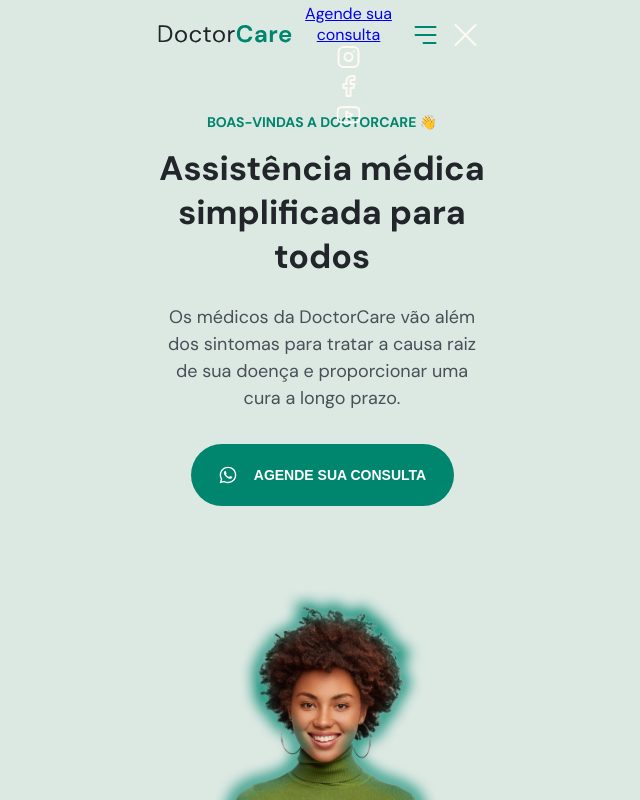
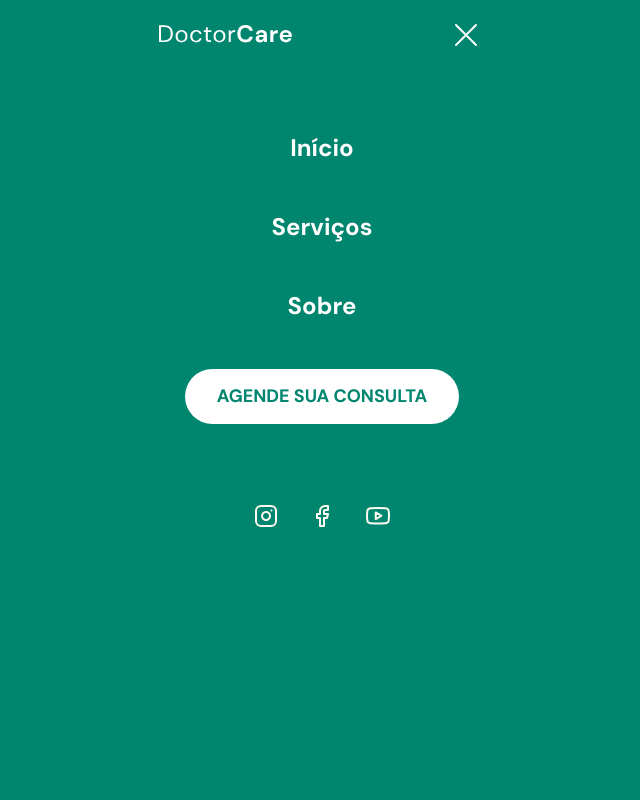
Before and after one commit to Wanderson-A-Timoteo/doctor-care, a plain HTML site: page index.html in a window 1280 px wide. Both pictures are taken after a click on the button "Abrir menu". Shown: the top 800 px of the page, without its empty margins (318-958 px from the left). Drawn offline with Linux system fonts and the light colour scheme.

Commit message:
Added styling to header and JS in menu

```diff
--- a/index.html
+++ b/index.html
@@ -266,5 +266,7 @@
         </div>
       </div>
     </header>
+
+    <script src="main.js"></script>
   </body>
 </html>
--- /dev/null
+++ b/main.js
@@ -0,0 +1,15 @@
+function onScroll() {
+  if (scrollY > 0) {
+    navigation.classList.add('scroll')
+  } else {
+    navigation.classList.remove('scroll')
+  }
+}
+
+function openMenu() {
+  document.body.classList.add('menu-expanded')
+}
+
+function closeMenu() {
+  document.body.classList.remove('menu-expanded')
+}
--- a/style.css
+++ b/style.css
@@ -184,3 +184,97 @@ nav button {
   border: none;
   cursor: pointer;
 }
+
+/*=== MENU-EXPANDED =================================*/
+body.menu-expanded {
+  overflow: hidden;
+}
+
+body.menu-expanded > :not(nav) {
+  display: none;
+}
+
+.menu,
+.close-menu,
+body.menu-expanded .open-menu {
+  opacity: 0;
+  visibility: hidden;
+}
+
+body.menu-expanded .menu,
+body.menu-expanded .close-menu {
+  opacity: 1;
+  visibility: visible;
+}
+
+body.menu-expanded .menu {
+  position: fixed;
+  top: 0;
+  left: 0;
+  background: var(--primary-color);
+
+  width: 100vw;
+  height: 100vh;
+
+  padding-top: var(--nav-height);
+}
+
+body.menu-expanded nav {
+  position: relative;
+}
+
+.menu ul:nth-child(1) {
+  display: flex;
+  flex-direction: column;
+  gap: 4.8rem;
+
+  margin-top: 6rem;
+
+  font-weight: 700;
+  font-size: 2.4rem;
+  line-height: 3.1rem;
+}
+
+.menu ul li a {
+  color: white;
+  text-decoration: none;
+}
+
+.menu .button {
+  background: white;
+  border-radius: 4rem;
+  font-weight: 700;
+  font-size: 1.8rem;
+  line-height: 2.3rem;
+  text-transform: uppercase;
+  text-decoration: none;
+
+  color: var(--primary-color);
+
+  display: inline-block;
+  padding: 16px 32px;
+
+  margin-top: 4.8rem;
+  margin-bottom: 8rem;
+}
+
+.social-links {
+  display: flex;
+  align-items: center;
+  justify-content: center;
+  gap: 3.2rem;
+}
+
+body.menu-expanded .logo,
+body.menu-expanded button {
+  position: relative;
+  z-index: 100;
+}
+
+body.menu-expanded .logo path {
+  fill: white;
+}
+
+body.menu-expanded button path {
+  stroke: white;
+}
```
